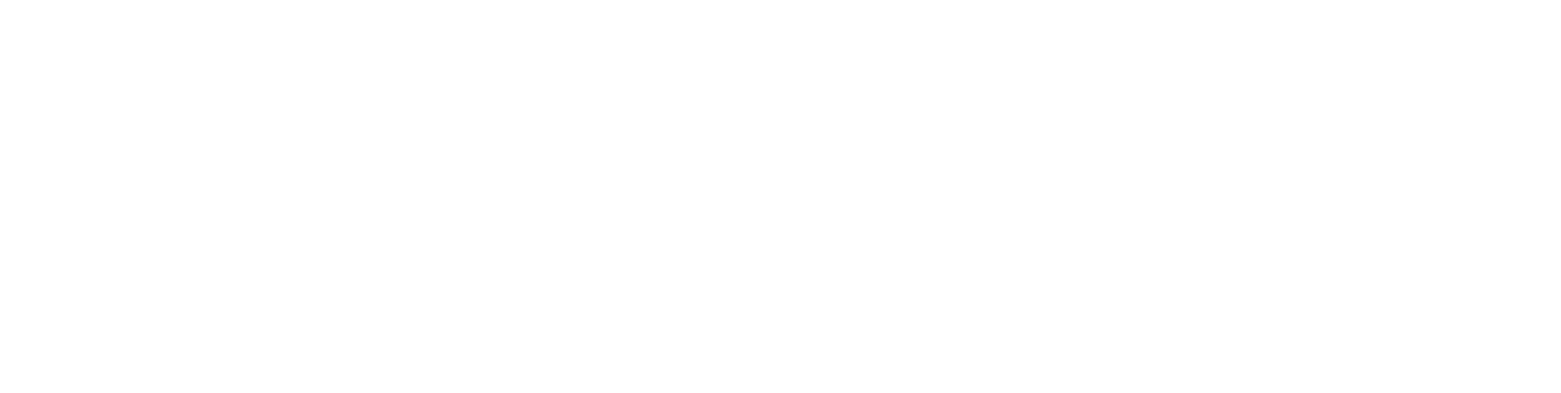
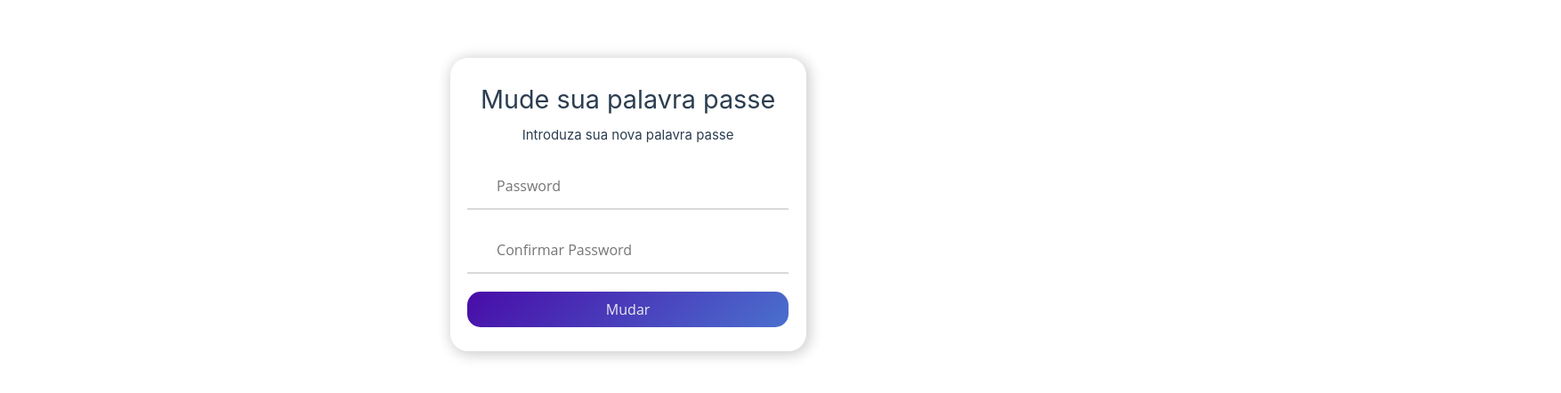
Before and after one commit to ruiiramos/myClinic-FrontEnd, a Vue app: page /resetpassword in a window 1280 px wide. Before the commit this address had no page. Shown: the part 170-612 px from the top of the page at 89% size, 1754 px wide, since content can reach past the window. Built offline with nearby package versions, Linux system fonts and the light colour scheme.

Commit message:
criar pagina reset password

```diff
--- a/src/router/index.js
+++ b/src/router/index.js
@@ -10,6 +10,7 @@
 import AgendaView from '../views/AgendaView.vue'
 import ConfirmarEmailView from '../views/ConfirmarEmailView.vue'
 import ForgotPasswordView from '../views/ForgotPasswordView.vue'
+import ResetPasswordView from '../views/ResetPasswordView.vue'
 
 const router = createRouter({
   history: createWebHistory(import.meta.env.BASE_URL),
@@ -87,6 +88,11 @@
       name: 'forgotpassword',
       component: ForgotPasswordView
     },
+    {
+      path: '/resetpassword',
+      name: 'resetpassword',
+      component: ResetPasswordView
+    },
 
   ]
 })
--- /dev/null
+++ b/src/views/ResetPasswordView.vue
@@ -0,0 +1,231 @@
+<template>
+    <div class="container">
+        <div class="login-container">
+            <form action="index.html">
+                <h2>Mude sua palavra passe</h2>
+                <p>Introduza sua nova palavra passe</p>
+                <div class="input-div one">
+                    <div class="i">
+                        <i class="fas fa-envelope"></i>
+                    </div>
+                    <div>
+                        <input class="input" type="password" placeholder="Password" v-model="password">
+                    </div>
+                </div>
+                <div class="input-div one">
+                    <div class="i">
+                        <i class="fas fa-envelope"></i>
+                    </div>
+                    <div>
+                        <input class="input" type="password" placeholder="Confirmar Password" v-model="confirmPassword">
+                    </div>
+                </div>
+                <input type="submit" class="btn" value="Mudar" @click.prevent="forgotPassword">
+            </form>
+            <div v-if="showPopup" class="popup red">
+                As palavras passe não coincidem
+            </div>
+            <div v-if="showSuccessPopup" class="popup green">
+                Password alterada com sucesso
+            </div>
+        </div>
+    </div>
+</template>
+
+<script>
+export default {
+    data() {
+        return {
+            password: '',
+            confirmPassword: '',
+            showPopup: false,
+            showSuccessPopup: false
+        }
+    },
+    methods: {
+        forgotPassword() {
+            if (this.password === this.confirmPassword) {
+                this.showSuccessPopup = true;
+                setTimeout(() => {
+                    this.showSuccessPopup = false;
+                    window.location.href = '/login';
+                }, 2000);
+            } else {
+                this.showPopup = true;
+                setTimeout(() => {
+                    this.showPopup = false;
+                }, 3000);
+            }
+        }
+    }
+}
+</script>
+
+<style scoped>
+* {
+    padding: 0;
+    margin: 0;
+    box-sizing: border-box;
+}
+.container {
+    width: 100vw;
+    height: 100vh;
+    display: grid;
+    grid-template-columns: repeat(2, 1fr);
+    column-gap: 10rem;
+    padding: 0 2rem;
+    overflow: hidden;
+    margin-left: 37%;
+}
+.login-container {
+    display: flex;
+    align-items: center;
+    text-align: center;
+    position: relative;
+}
+form {
+    width: 400px;
+    padding: 1.2rem;
+    background-color: #fff;
+    border-radius: 20px;
+    box-shadow: 2px 2px 15px 2px rgba(0, 0, 0, 0.2);
+}
+form h2 {
+    font-size: 1.8rem;
+    margin: 5px 0;
+}
+.input-div {
+    position: relative;
+    display: grid;
+    grid-template-columns: 7% 93%;
+    margin: 20px 0;
+    padding: 5px 0;
+    border-bottom: 2px solid #d9d9d9;
+}
+.input-div::after,
+.input-div::before {
+    content: "";
+    position: absolute;
+    bottom: -2px;
+    width: 0;
+    height: 2px;
+    background-color: linear-gradient(135deg, #480ca8, #4cc9f0);
+    transition: 0.3s;
+}
+.input-div::after {
+    right: 50%;
+}
+.input-div::before {
+    left: 50%;
+}
+.input-div.focus .i i {
+    color: linear-gradient(135deg, #480ca8, #4cc9f0);
+}
+.input-div.focus div h5 {
+    top: -5px;
+    font-size: 15px;
+}
+.input-div.focus::after,
+.input-div.focus::before {
+    width: 50%;
+}
+.i {
+    display: flex;
+    justify-content: center;
+    align-items: center;
+}
+.i i {
+    color: #d9d9d9;
+    transition: 0.3s;
+}
+.input-div>div {
+    position: relative;
+    height: 40px;
+}
+.input-div>div h5 {
+    position: absolute;
+    left: 10px;
+    top: 50%;
+    transform: translateY(-50%);
+    color: #999;
+    font-size: 15px;
+    transition: 0.3s;
+}
+.input {
+    position: absolute;
+    width: 100%;
+    height: 100%;
+    top: 0;
+    left: 0;
+    border: none;
+    outline: none;
+    background: none;
+    padding: 0.3rem 0.5rem;
+    font-size: 1rem;
+    font-family: "Open Sans", sans-serif;
+    color: #555;
+}
+a {
+    display: block;
+    text-align: center;
+    text-decoration: none;
+    color: #616161;
+    font-size: 0.9rem;
+    transition: 0.3s;
+}
+a:hover {
+    color: linear-gradient(135deg, #480ca8, #4cc9f0);
+}
+.btn {
+    display: block;
+    width: 100%;
+    height: 40px;
+    border-radius: 15px;
+    margin: 0.5rem 0;
+    font-size: 1rem;
+    background-image: linear-gradient(135deg, #480ca8, #4cc9f0);
+    color: #eaeaea;
+    outline: none;
+    border: none;
+    cursor: pointer;
+    font-family: "Open Sans", sans-serif;
+    background-size: 200%;
+    transition: 0.5s;
+}
+.btn:hover {
+    background-position: right;
+}
+.account {
+    display: flex;
+    justify-content: center;
+    align-items: center;
+    flex-direction: row;
+    flex-wrap: wrap;
+}
+.account p {
+    margin: 0.5rem;
+}
+.login-link {
+    color: blue;
+    transition: color 0.3s;
+}
+.login-link:hover {
+    color: #480ca8;
+}
+.popup {
+    position: fixed;
+    top: 20px;
+    right: 20px;
+    padding: 10px 20px;
+    color: white;
+    border-radius: 5px;
+    box-shadow: 0 0 10px rgba(0, 0, 0, 0.1);
+    z-index: 1000;
+}
+.popup.red {
+    background-color: red;
+}
+.popup.green {
+    background-color: green;
+}
+</style>
```
